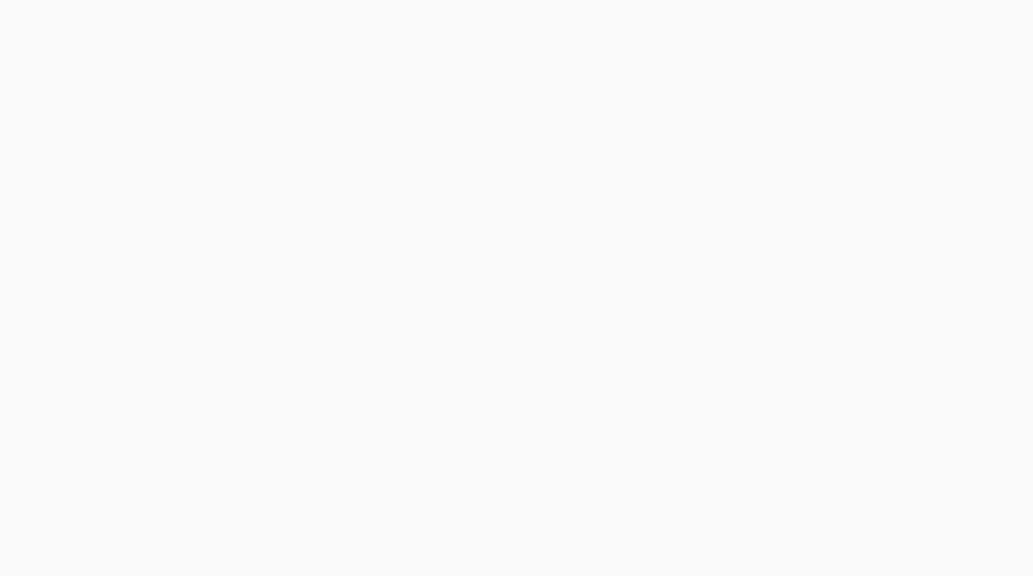
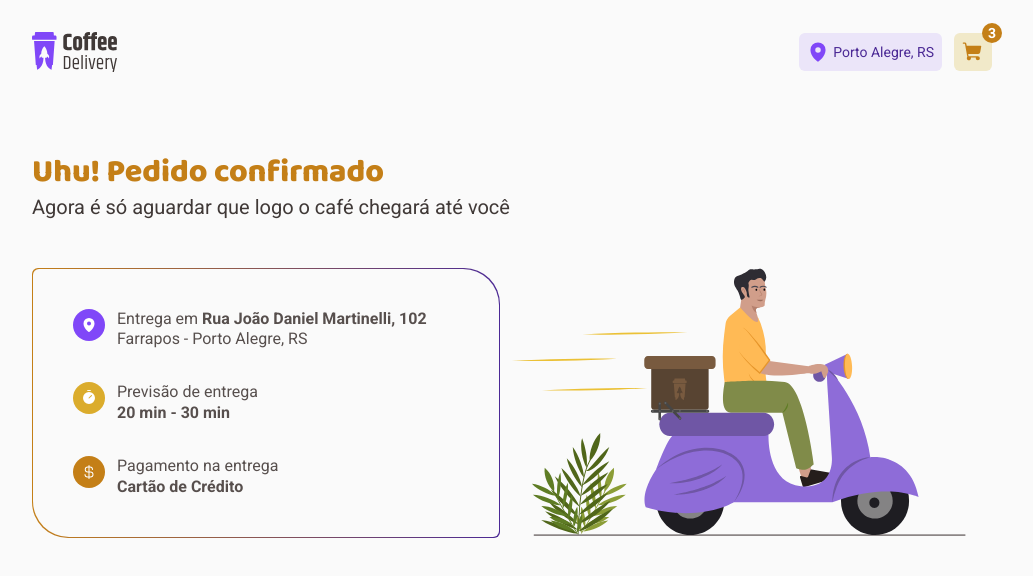
Before and after one commit to abraao999/desafio2CoffeDelivery, a React (Vite) app: page /conclusao in a window 1280 px wide. Before the commit this address had no page. Shown: the top 576 px of the page, without its empty margins (128-1161 px from the left). Built offline with nearby package versions, Linux system fonts and the light colour scheme.

Commit message:
criacao do layout ConclusaoPedido

```diff
--- a/src/Router.tsx
+++ b/src/Router.tsx
@@ -2,6 +2,7 @@ import { Route, Routes } from "react-router-dom";
 import { Home } from "./pages/Home";
 import { DefaultLayout } from "./layouts/DefaultLayout";
 import { Checkout } from "./pages/Checkout/indes";
+import { ConclusaoPedido } from "./pages/ConclusaoPedido";
 
 export function Router() {
   return (
@@ -9,6 +10,7 @@ export function Router() {
       <Route path="/" element={<DefaultLayout />}>
         <Route path="/" element={<Home />} />
         <Route path="/checkout" element={<Checkout />} />
+        <Route path="/conclusao" element={<ConclusaoPedido />} />
       </Route>
     </Routes>
   );
--- a/src/pages/Checkout/indes.tsx
+++ b/src/pages/Checkout/indes.tsx
@@ -68,7 +68,7 @@ export function Checkout() {
       aux = aux + item.price;
     });
     setValorItens(aux);
-  }, [valorItens]);
+  }, []);
   return (
     <CheckoutContainer>
       <InfoContainer>
--- /dev/null
+++ b/src/pages/ConclusaoPedido/index.tsx
@@ -0,0 +1,56 @@
+import {
+  ConclusaoContainer,
+  ContextContent,
+  DadosContainer,
+  ImgContent,
+  SubTitle,
+  Title,
+  Topicos,
+} from "./styled";
+import Entrega from "../../assets/Entrega.svg";
+import { CurrencyDollar, MapPin, Timer } from "phosphor-react";
+
+export function ConclusaoPedido() {
+  return (
+    <ConclusaoContainer>
+      <Title>Uhu! Pedido confirmado</Title>
+      <SubTitle>Agora é só aguardar que logo o café chegará até você</SubTitle>
+      <ContextContent>
+        <DadosContainer>
+          <div className="content">
+            <Topicos color="purple">
+              <MapPin weight="fill" size={16} />
+              <div>
+                <p>
+                  Entrega em <span>Rua João Daniel Martinelli, 102 </span>
+                  Farrapos - Porto Alegre, RS
+                </p>
+              </div>
+            </Topicos>
+            <Topicos color="yellow">
+              <Timer weight="fill" size={16} />
+              <div>
+                <p>
+                  Previsão de entrega <br />
+                  <span>20 min - 30 min</span>
+                </p>
+              </div>
+            </Topicos>
+            <Topicos color="yellow-dark">
+              <CurrencyDollar weight="fill" size={16} />
+              <div>
+                <p>
+                  Pagamento na entrega <br />
+                  <span>Cartão de Crédito</span>
+                </p>
+              </div>
+            </Topicos>
+          </div>
+        </DadosContainer>
+        <ImgContent>
+          <img src={Entrega} alt="" />
+        </ImgContent>
+      </ContextContent>
+    </ConclusaoContainer>
+  );
+}
--- /dev/null
+++ b/src/pages/ConclusaoPedido/styled.ts
@@ -0,0 +1,68 @@
+import styled from "styled-components";
+import { mixins } from "../../styles/mixins";
+
+export const ConclusaoContainer = styled.div`
+  padding: 3rem 10em;
+`;
+export const Title = styled.p`
+  ${mixins.fonts.titleL}
+  color:${(props) => props.theme.colors["yellow-dark"]};
+`;
+export const SubTitle = styled.p`
+  ${mixins.fonts.textL}
+  color:${(props) => props.theme.colors["base-subtitle"]};
+`;
+export const ContextContent = styled.div`
+  display: flex;
+  margin-top: 3rem;
+  height: 16.87rem;
+`;
+export const DadosContainer = styled.div`
+  /* position: relative; */
+  padding: 1px; /* espaçamento da borda */
+  border-radius: 6px 36px;
+  background: linear-gradient(
+    to right,
+    ${(props) => props.theme.colors["yellow-dark"]},
+    ${(props) => props.theme.colors["purple-dark"]}
+  );
+
+  flex: 1;
+  & > .content {
+    flex: 1;
+    height: 100%;
+    border-radius: 6px 36px;
+    background: ${(props) => props.theme.colors.background};
+    padding: 2.5rem;
+  }
+`;
+type topicosType = "purple" | "yellow-dark" | "yellow";
+export const Topicos = styled.div<{ color: topicosType }>`
+  display: flex;
+  flex-direction: row;
+  margin-bottom: 2rem;
+
+  svg {
+    padding: 0.5rem;
+    border-radius: 100%;
+    width: 2rem;
+    height: 2rem;
+    color: ${(props) => props.theme.colors.white};
+    background: ${(props) => props.theme.colors[props.color]};
+  }
+  p {
+    color: ${(props) => props.theme.colors["base-text"]};
+    margin-left: 0.75rem;
+    width: 19.37rem;
+  }
+  span {
+    font-weight: bold;
+  }
+`;
+
+export const ImgContent = styled.div`
+  flex: 1;
+  display: flex;
+  align-items: center;
+  justify-content: flex-end;
+`;
```
Also changed, not shown: src/assets/Entrega.svg (added).
